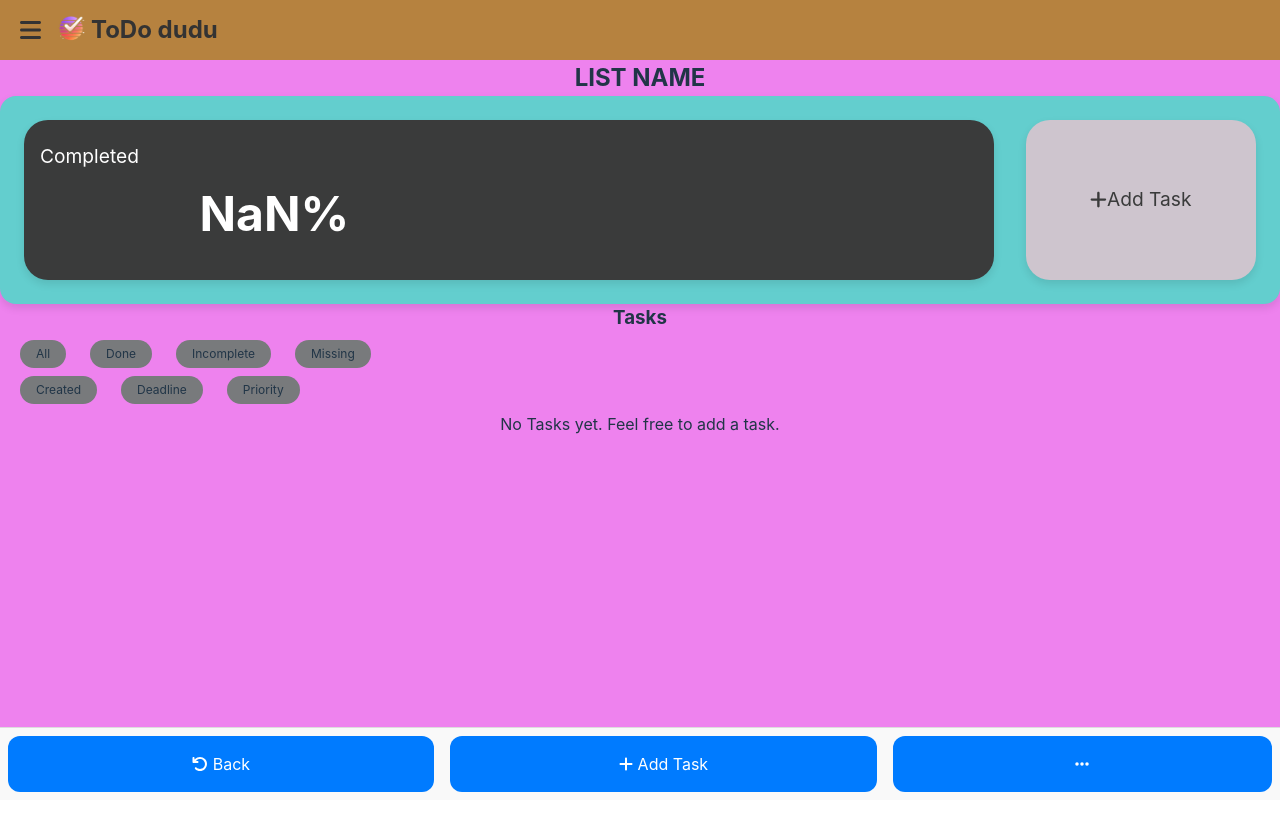
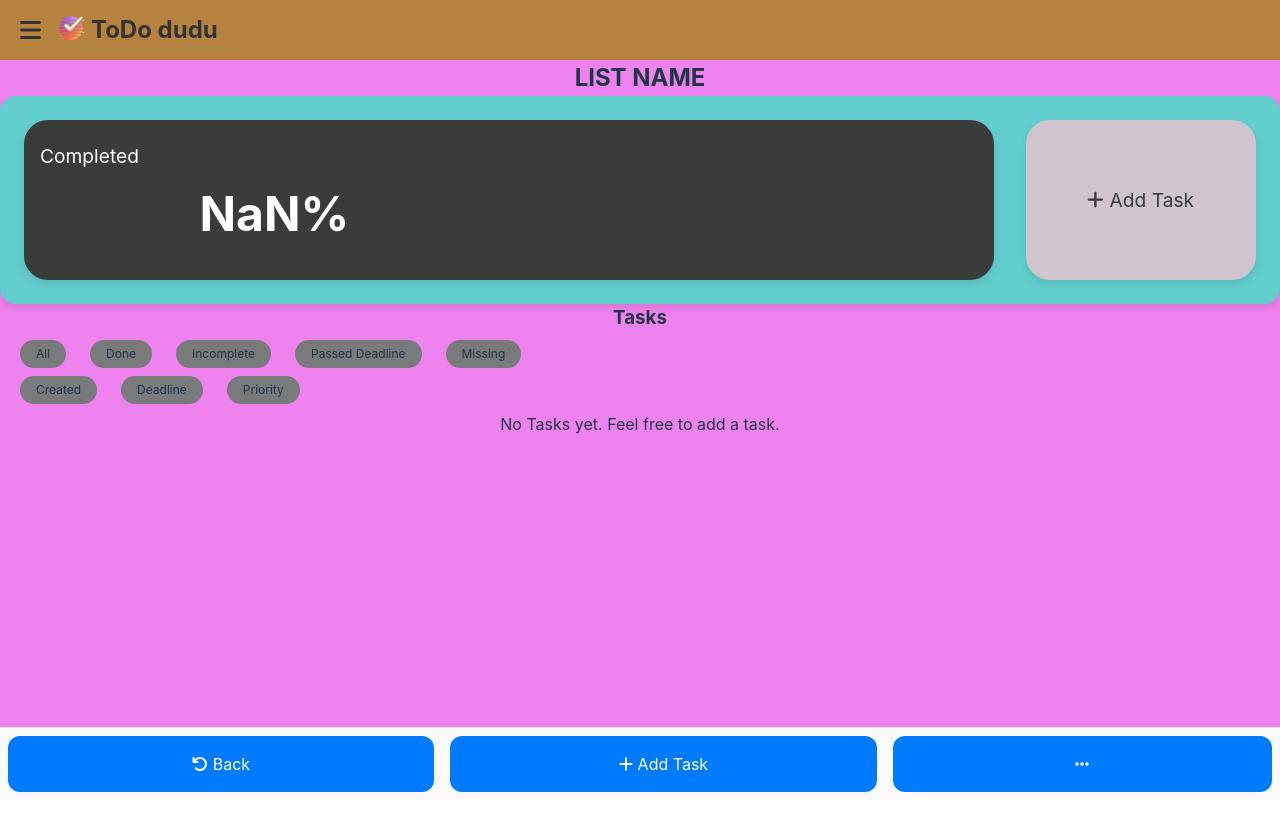
Before and after one commit to SiegfredLorelle/lexmeet-todo, a React (Vite) app: page / in a window 1280 px wide. Shown: the top 830 px of the page. Built offline with nearby package versions, Linux system fonts and the light colour scheme.

Commit message:
Add features for all, complete, etc filters

```diff
--- a/src/assets/styles/tasks-summary.scss
+++ b/src/assets/styles/tasks-summary.scss
@@ -58,9 +58,6 @@
   font-size: 1.2em;
   color: rgb(58, 59, 59);
   cursor: pointer;
-  display: flex;
-  align-items: center;
-  justify-content: center;
 }
 
 .tasks-summary-description {
--- a/src/components/TaskSummary.jsx
+++ b/src/components/TaskSummary.jsx
@@ -59,7 +59,7 @@ const TaskSummary = ({ numCompleted, totalTasks, handleNewTask }) => {
         </div>
         {windowWidth >= 768 ? (
           <div className="tasks-summary-button-container">
-            <CreateTask handleNewTask={handleNewTask}><FontAwesomeIcon icon={faPlus} /> Add Task</CreateTask>
+            <CreateTask handleNewTask={handleNewTask}><FontAwesomeIcon icon={faPlus} />  Add Task</CreateTask>
           </div>
         ) : null}
       </div>
--- a/src/pages/Tasks.jsx
+++ b/src/pages/Tasks.jsx
@@ -102,13 +102,16 @@ const ListsSection = () => (
 );
 
 const TasksSection = ({ handleNewTask, handleEditTask, handleDeleteTask, tasks }) => {
+  const [filter, setFilter] = useState("All");
+
   const numCompleted = tasks.filter(task => task.status === 'Complete').length;
 
   const filterCommands = [
-    { label: "All", action: () => { } },
-    { label: "Done", action: () => { } },
-    { label: "Incomplete", action: () => { } },
-    { label: "Missing", action: () => { } },
+    { label: "All", action: () => setFilter("All") },
+    { label: "Done", action: () => setFilter("Complete") },
+    { label: "Incomplete", action: () => setFilter("Incomplete") },
+    { label: "Passed Deadline", action: () => setFilter("Passed Deadline") },
+    { label: "Missing", action: () => setFilter("Missing") },
   ];
 
   const sortCommands = [
@@ -116,6 +119,25 @@ const TasksSection = ({ handleNewTask, handleEditTask, handleDeleteTask, tasks }
     { label: "Deadline", action: () => { } },
     { label: "Priority", action: () => { } },
   ];
+
+  const filteredTasks = tasks.filter(task => {
+    if (filter === "All") {
+      return true;
+    }
+    else if (filter === "Passed Deadline") {
+      const currentDateTime = new Date();
+      const taskDeadline = new Date(task.deadline);
+      return taskDeadline < currentDateTime;
+    }
+    else if (filter === "Missing") {
+      const currentDateTime = new Date();
+      const taskDeadline = new Date(task.deadline);
+      return taskDeadline < currentDateTime && task.status !== 'Complete';
+    }
+    else {
+      return task.status === filter;
+    }
+  });
 
   return (
     <section className="tasks-section tasks">
@@ -125,10 +147,10 @@ const TasksSection = ({ handleNewTask, handleEditTask, handleDeleteTask, tasks }
       <ScrollableMenu commands={filterCommands} />
       <ScrollableMenu commands={sortCommands} />
       <ul>
-        {tasks.length === 0 ? (
+        {filteredTasks.length === 0 ? (
           <p>No Tasks yet. Feel free to add a task.</p>
         ) : (
-          tasks.map(task => (
+          filteredTasks.map(task => (
             <TaskItem
               key={task.id}
               handleEditTask={handleEditTask}
@@ -141,6 +163,7 @@ const TasksSection = ({ handleNewTask, handleEditTask, handleDeleteTask, tasks }
     </section>
   );
 };
+
 
 const TaskItem = ({ handleEditTask, handleDeleteTask, task }) => {
   const [isChecked, setIsChecked] = useState(task.status === 'Complete');
```
